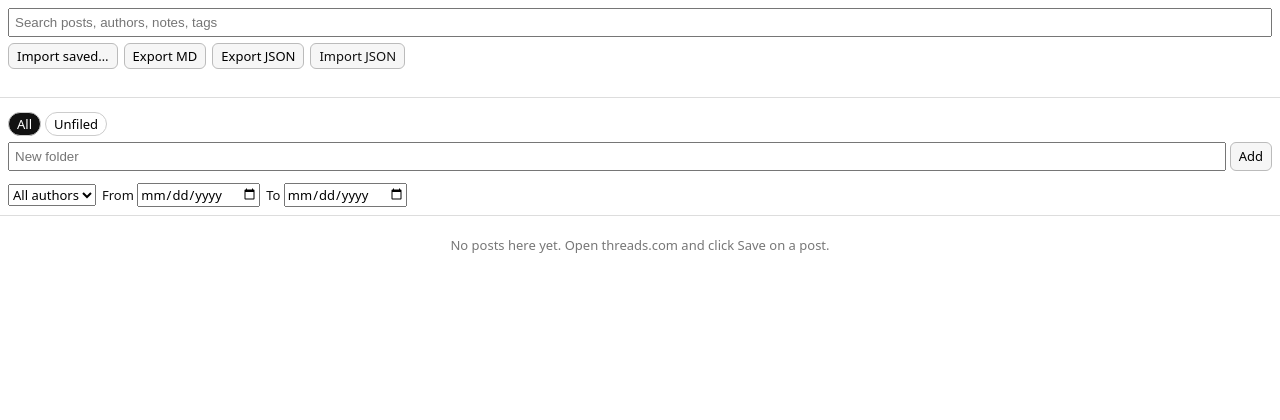
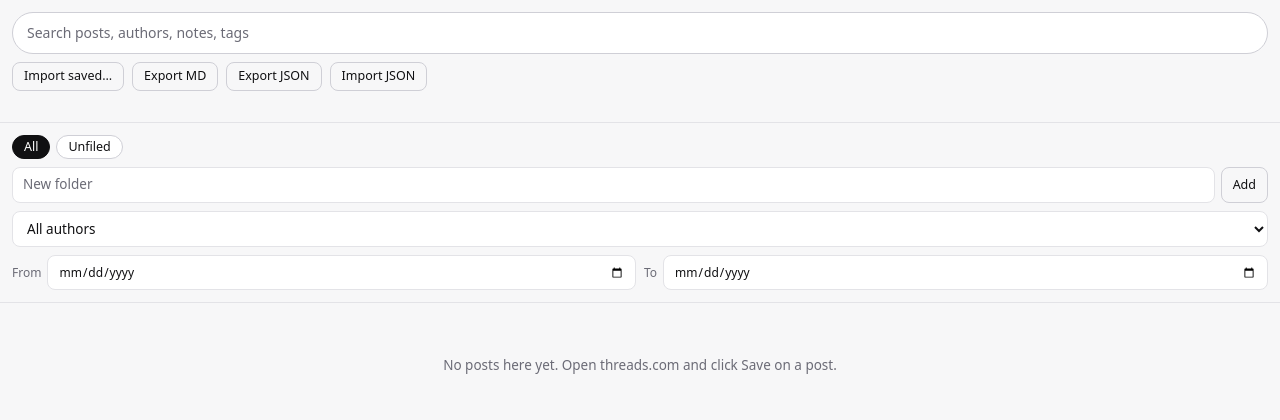
Before and after one commit to tuannguyen8390/threads-organizer, a website with bundled scripts: page src/panel/panel.html in a window 1280 px wide. Built offline with nearby package versions, Linux system fonts and the light colour scheme; some packages are replaced by stand-ins of ours.

Commit message:
style: refresh side panel look
Co-Authored-By: Claude Sonnet 5.5 <noreply@anthropic.com>

```diff
--- a/src/panel/panel.css
+++ b/src/panel/panel.css
@@ -1,18 +1,145 @@
-body { margin: 0; font: 13px system-ui, sans-serif; color: #111; }
-header, nav { padding: 8px; border-bottom: 1px solid #ddd; }
-.row { display: flex; gap: 6px; flex-wrap: wrap; margin-top: 6px; }
-button, .btn { font: inherit; padding: 3px 8px; border: 1px solid #bbb; border-radius: 6px; background: #f6f6f6; cursor: pointer; }
-input[type=search], #folder-name { width: 100%; box-sizing: border-box; padding: 5px; }
-#folders, #tags { display: flex; flex-wrap: wrap; gap: 4px; margin: 6px 0; }
-.chip { padding: 2px 8px; border-radius: 999px; border: 1px solid #ccc; background: #fff; cursor: pointer; }
-.chip.active { background: #111; color: #fff; }
-#new-folder { display: flex; gap: 4px; }
-#status { min-height: 1.2em; color: #555; margin-top: 4px; }
-.card { padding: 10px 8px; border-bottom: 1px solid #eee; }
-.card .meta { color: #666; margin-bottom: 4px; }
-.card .text { white-space: pre-wrap; margin: 4px 0; max-height: 9em; overflow: auto; }
-.card input, .card textarea, .card select { width: 100%; box-sizing: border-box; margin-top: 4px; font: inherit; }
-.card .actions { display: flex; gap: 6px; margin-top: 6px; }
-.empty { padding: 20px; color: #777; text-align: center; }
-#filters { display: flex; flex-wrap: wrap; gap: 6px; align-items: center; margin-top: 6px; }
-#filters select, #filters input { font: inherit; }
+:root {
+  color-scheme: light dark;
+  --bg: #f7f7f8;
+  --surface: #ffffff;
+  --surface-2: #f0f0f2;
+  --border: #e3e3e7;
+  --border-strong: #cfcfd6;
+  --text: #101012;
+  --muted: #6b6b76;
+  --accent: #0a7cff;
+  --accent-soft: rgba(10, 124, 255, .14);
+  --chip-active-bg: #101012;
+  --chip-active-text: #ffffff;
+  --danger: #d6293e;
+  --danger-soft: rgba(214, 41, 62, .1);
+  --shadow: 0 1px 2px rgba(16, 16, 18, .06), 0 2px 8px rgba(16, 16, 18, .04);
+  --radius: 12px;
+  --radius-sm: 8px;
+  --space-1: 4px;
+  --space-2: 8px;
+  --space-3: 12px;
+  --space-4: 16px;
+  --font: system-ui, -apple-system, 'Segoe UI', Roboto, 'Helvetica Neue', Arial, sans-serif;
+}
+@media (prefers-color-scheme: dark) {
+  :root {
+    --bg: #101012;
+    --surface: #1a1a1d;
+    --surface-2: #242428;
+    --border: #2c2c31;
+    --border-strong: #3d3d44;
+    --text: #f2f2f4;
+    --muted: #9a9aa6;
+    --accent: #4da3ff;
+    --accent-soft: rgba(77, 163, 255, .2);
+    --chip-active-bg: #f2f2f4;
+    --chip-active-text: #101012;
+    --danger: #ff6b7d;
+    --danger-soft: rgba(255, 107, 125, .14);
+    --shadow: 0 1px 2px rgba(0, 0, 0, .4);
+  }
+}
+
+* { box-sizing: border-box; }
+body {
+  margin: 0; background: var(--bg); color: var(--text);
+  font: 13.5px/1.45 var(--font);
+  -webkit-font-smoothing: antialiased;
+}
+
+/* Header (sticky) */
+header {
+  position: sticky; top: 0; z-index: 5;
+  padding: var(--space-3) var(--space-3) var(--space-2);
+  background: var(--bg); border-bottom: 1px solid var(--border);
+}
+nav { padding: var(--space-3); border-bottom: 1px solid var(--border); }
+
+input, select, textarea, button { font: inherit; color: inherit; }
+input[type=search], #folder-name, #filters select, #filters input, .card select, .card input, .card textarea {
+  width: 100%; padding: 7px 10px;
+  background: var(--surface); border: 1px solid var(--border); border-radius: var(--radius-sm);
+  transition: border-color .12s, box-shadow .12s;
+}
+input::placeholder, textarea::placeholder { color: var(--muted); }
+input[type=search] {
+  padding: 10px 14px; border-radius: 999px; font-size: 14px; border-color: var(--border-strong);
+}
+input:focus-visible, select:focus-visible, textarea:focus-visible {
+  outline: none; border-color: var(--accent); box-shadow: 0 0 0 3px var(--accent-soft);
+}
+
+/* Buttons */
+button, .btn {
+  display: inline-flex; align-items: center; justify-content: center;
+  padding: 5px 11px; border: 1px solid var(--border-strong); border-radius: var(--radius-sm);
+  background: transparent; color: var(--text); font-size: 12.5px; font-weight: 500; line-height: 1.3;
+  cursor: pointer; white-space: nowrap;
+  transition: background-color .12s, border-color .12s, color .12s;
+}
+button:hover, .btn:hover { background: var(--surface-2); }
+button:active, .btn:active { background: var(--border); }
+button:focus-visible, .btn:focus-within { outline: 2px solid var(--accent); outline-offset: 2px; }
+
+.row { display: flex; flex-wrap: wrap; gap: var(--space-2); margin-top: var(--space-2); }
+.row > * { flex: 0 0 auto; }
+
+#status {
+  min-height: 1.3em; margin-top: var(--space-2); font-size: 12px; color: var(--muted);
+  overflow-wrap: anywhere;
+}
+
+/* Filters */
+#folders, #tags { display: flex; flex-wrap: wrap; gap: 6px; }
+#tags { margin-top: var(--space-2); }
+#folders:empty, #tags:empty { display: none; }
+.chip {
+  padding: 3px 11px; border: 1px solid var(--border-strong); border-radius: 999px;
+  background: var(--surface); color: var(--text); font-size: 12.5px; font-weight: 500;
+}
+.chip:hover { background: var(--surface-2); }
+.chip.active {
+  background: var(--chip-active-bg); border-color: var(--chip-active-bg); color: var(--chip-active-text);
+}
+.chip.active:hover { opacity: .88; background: var(--chip-active-bg); }
+.chip.active:focus-visible { outline-offset: 2px; }
+.chip span { opacity: .7; margin-left: 2px; }
+.chip span:hover { opacity: 1; }
+
+#new-folder { display: flex; gap: 6px; margin: var(--space-2) 0; }
+#new-folder input { flex: 1 1 auto; min-width: 0; }
+#new-folder button { flex: 0 0 auto; }
+
+#filters { display: flex; flex-wrap: wrap; gap: var(--space-2); align-items: center; margin-top: var(--space-2); }
+#filters select { flex: 1 1 100%; }
+#filters label {
+  flex: 1 1 130px; display: flex; align-items: center; gap: 6px; color: var(--muted); font-size: 12px;
+}
+#filters label input { flex: 1 1 auto; min-width: 0; color: var(--text); }
+
+/* Posts */
+#posts { display: flex; flex-direction: column; gap: var(--space-3); padding: var(--space-3); }
+.card {
+  padding: var(--space-3) var(--space-4); background: var(--surface);
+  border: 1px solid var(--border); border-radius: var(--radius); box-shadow: var(--shadow);
+  transition: border-color .12s;
+}
+.card:hover, .card:focus-within { border-color: var(--border-strong); }
+.card .meta { margin-bottom: var(--space-2); font-size: 12px; color: var(--muted); }
+.card .meta::first-line { font-weight: 600; color: var(--text); font-size: 13.5px; }
+.card .text {
+  margin: 0 0 var(--space-3); max-height: 10em; overflow: auto; white-space: pre-wrap;
+  overflow-wrap: anywhere; line-height: 1.5; scrollbar-width: thin;
+}
+.card select, .card input, .card textarea { display: block; margin-top: 6px; font-size: 13px; }
+.card textarea { resize: vertical; min-height: 3.6em; }
+.card .actions { display: flex; flex-wrap: wrap; gap: 6px; margin-top: var(--space-3); }
+.card .actions button { padding: 3px 9px; font-size: 12px; color: var(--muted); border-color: var(--border); }
+.card .actions button:hover { color: var(--text); border-color: var(--border-strong); }
+.card .actions button:last-child { margin-left: auto; color: var(--danger); }
+.card .actions button:last-child:hover { background: var(--danger-soft); border-color: var(--danger); color: var(--danger); }
+
+.empty {
+  padding: 40px var(--space-4); text-align: center; color: var(--muted); font-size: 13.5px; line-height: 1.6;
+}
```
